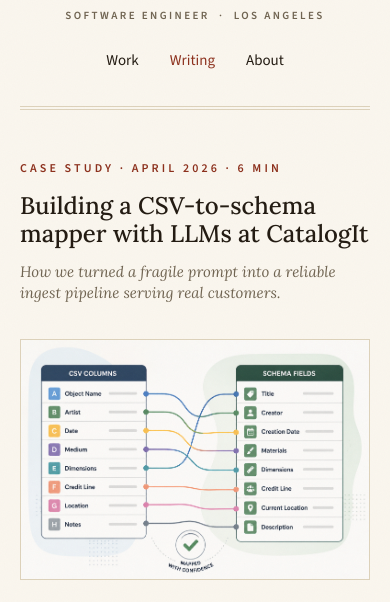
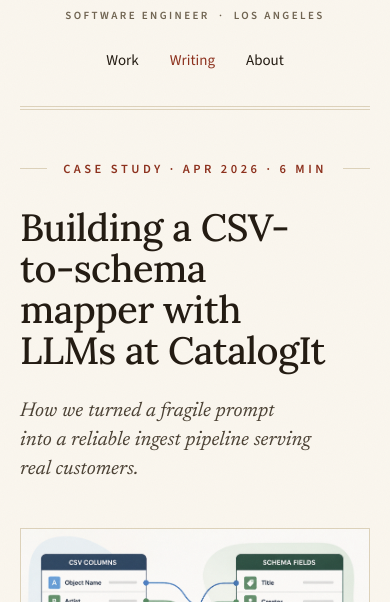
Before and after one commit to dchoiboi00/dchoiboi00.github.io, an Astro site: page /writing/csv-schema-mapper-at-catalogit in a window 390 px wide. Shown: the part 242-844 px from the top of the page. Built offline with nearby package versions, Linux system fonts and the light colour scheme; Astro itself is replaced by a stand-in of ours.

Commit message:
Direction A redesign: post layout with kicker, Lora title, Newsreader dek

```diff
--- a/src/layouts/Post.astro
+++ b/src/layouts/Post.astro
@@ -13,18 +13,19 @@
 
 const { title, dek, type, date, readTime } = Astro.props;
 
+const titleCase = (s: string) => s.toLowerCase().replace(/\b\w/g, (c) => c.toUpperCase());
 const formatDate = (d: Date) =>
-  d.toLocaleDateString('en-US', { month: 'long', year: 'numeric' }).toUpperCase();
+  d.toLocaleDateString('en-US', { month: 'short', year: 'numeric' });
 
-const metaParts = [type, formatDate(date), readTime].filter(Boolean).join(' · ');
+const metaParts = [titleCase(type), formatDate(date), readTime].filter(Boolean).join(' · ');
 ---
 
 <Base title={title} description={dek}>
   <div class="col">
-    <Masthead backTo={{ href: '/writing', label: 'WRITING' }} />
+    <Masthead backTo={{ href: '/writing', label: 'Writing' }} />
 
     <article>
-      <p class="meta post-meta">{metaParts}</p>
+      <p class="kicker">{metaParts}</p>
       <h1 class="post-title">{title}</h1>
       {dek && <p class="post-dek">{dek}</p>}
 
@@ -33,7 +34,6 @@
       </div>
 
       <footer class="post-footer">
-        <hr class="rule" style="margin-bottom: 20px;" />
         <a href="/writing" class="back-link">← All writing</a>
       </footer>
     </article>
@@ -41,34 +41,49 @@
 </Base>
 
 <style>
-  .post-meta { color: var(--accent); margin-bottom: 14px; }
+  .kicker {
+    display: flex;
+    align-items: center;
+    gap: 16px;
+    font-size: 12.5px;
+    font-weight: 600;
+    letter-spacing: 0.28em;
+    text-transform: uppercase;
+    color: var(--accent);
+    margin-bottom: 28px;
+  }
+  .kicker::before,
+  .kicker::after { content: ""; height: 1px; background: var(--rule); flex: 1; }
   .post-title {
     font-family: var(--serif);
-    font-size: 32px;
     font-weight: 500;
-    line-height: 1.18;
-    color: var(--text-primary);
-    margin-bottom: 12px;
+    font-size: clamp(38px, 6vw, 58px);
+    line-height: 1.08;
+    letter-spacing: -0.015em;
+    text-wrap: balance;
+    margin-bottom: 26px;
+    color: var(--ink);
   }
   .post-dek {
-    font-family: var(--serif);
-    font-size: 17px;
+    font-family: var(--serif-dek);
     font-style: italic;
-    color: var(--text-muted);
-    line-height: 1.4;
-    margin-bottom: 36px;
+    font-size: clamp(20px, 2.6vw, 25px);
+    line-height: 1.45;
+    color: #4a4033;
+    text-wrap: pretty;
+    margin-bottom: 44px;
   }
-  .post-footer { margin-top: 48px; }
+  .post-footer {
+    margin-top: 64px;
+    border-top: 4px double var(--rule);
+    padding-top: 24px;
+  }
   .back-link {
-    font-family: var(--sans);
-    font-size: 12px;
-    color: var(--text-meta);
-    letter-spacing: 0.5px;
+    font-size: 14px;
+    letter-spacing: 0.12em;
+    text-transform: uppercase;
+    color: var(--accent);
+    font-weight: 600;
   }
-  .back-link:hover { color: var(--accent); }
-
-  @media (max-width: 480px) {
-    .post-title { font-size: 24px; }
-    .post-dek { font-size: 15px; }
-  }
+  .back-link:hover { text-decoration: underline; text-underline-offset: 4px; }
 </style>
```
